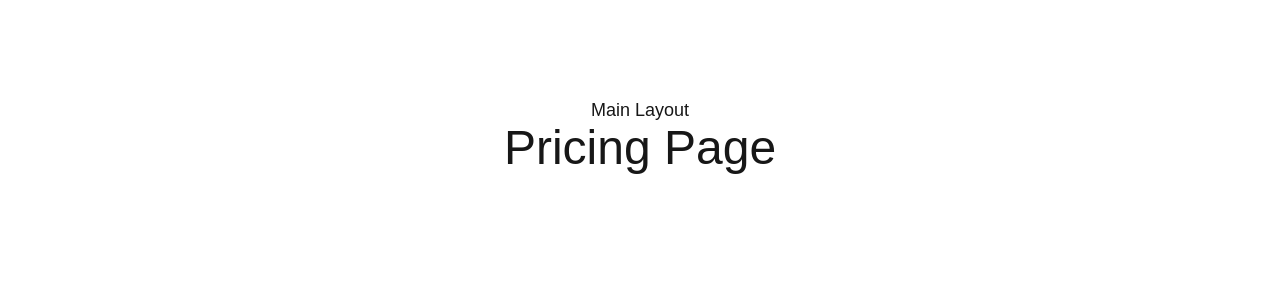
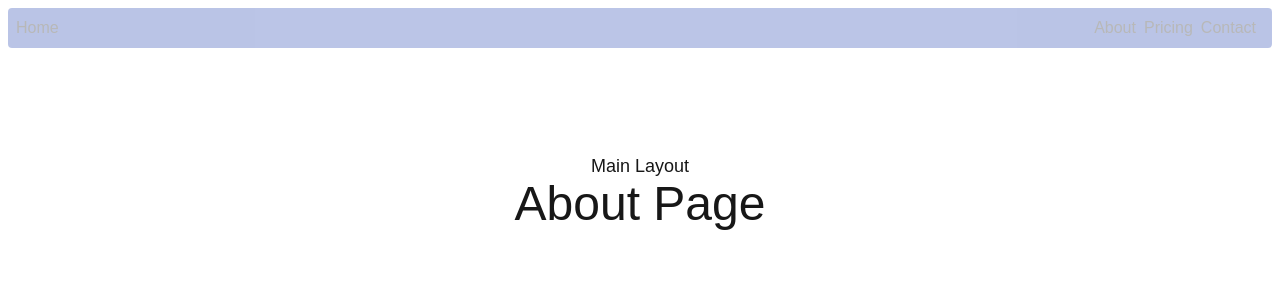
Before and after one commit to Darwin2560/learn-nextjs, a Next.js app: page /about in a window 1280 px wide. Shown: the top 300 px of the page. Built offline with nearby package versions, Linux system fonts and the light colour scheme.

Commit message:
feat: Navbar

```diff
--- a/app/(pages)/about/page.tsx
+++ b/app/(pages)/about/page.tsx
@@ -8,6 +8,6 @@
 
 export default function About() {
     return (
-        <span className="text-5xl">Pricing Page</span>
+        <span className="text-5xl">About Page</span>
     )
 }
--- a/app/(pages)/layout.tsx
+++ b/app/(pages)/layout.tsx
@@ -1,12 +1,17 @@
+import { Navbar } from "../components";
+
 export default function AboutLayout({
     children,
 }: {
     children: React.ReactNode;
 }) {
     return (
-        <main className="flex flex-col items-center p-24">
-            <h1 className="text-lg">Main Layout</h1>
-            {children}
-        </main>
+        <>
+            <Navbar />
+            <main className="flex flex-col items-center p-24">
+                <h1 className="text-lg">Main Layout</h1>
+                {children}
+            </main>
+        </>
     )
 }
--- /dev/null
+++ b/app/components/index.tsx
@@ -0,0 +1 @@
+export * from './navbar/Navbar';
--- /dev/null
+++ b/app/components/navbar/Navbar.tsx
@@ -0,0 +1,15 @@
+
+
+export const Navbar = () => {
+    return (
+        <nav className="flex bg-blue-800 opacity-30 p-2 m-2 rounded">
+            <span>Home</span>
+
+            <div className="flex flex-1"></div>
+
+            <a className="mr-2" href="/about">About</a>
+            <a className="mr-2" href="/pricing">Pricing</a>
+            <a className="mr-2" href="/contact">Contact</a>
+        </nav>
+    )
+}
```
